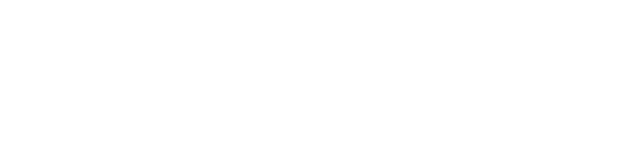
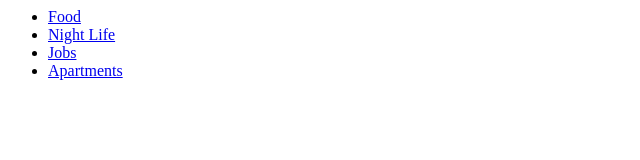
Before and after one commit to chantzish/secret-tel-aviv, a plain HTML site: page index.html in a window 1280 px wide. Shown: the whole page, without its empty margins (0-640 px from the left). Drawn offline with Linux system fonts and the light colour scheme.

Commit message:
update nav elment

```diff
--- a/index.html
+++ b/index.html
@@ -3,9 +3,16 @@
     <meta charset="UTF-8">
     <meta name="viewport" content="width=device-width, initial-scale=1.0">
     <meta http-equiv="X-UA-Compatible" content="ie=edge">
-    <title>Document</title>
+    <title>secret tel aviv</title>
 </head>
 <body>
-
+        <nav>
+                <ul>
+                  <li><a href="#food">Food</a></li>
+                  <li><a href="#night-life">Night Life</a></li>
+                  <li><a href="#jobs">Jobs</a></li>
+                  <li><a href="#apartments">Apartments</a></li>
+                </ul>
+        </nav>
 </body>
 </html>
```
